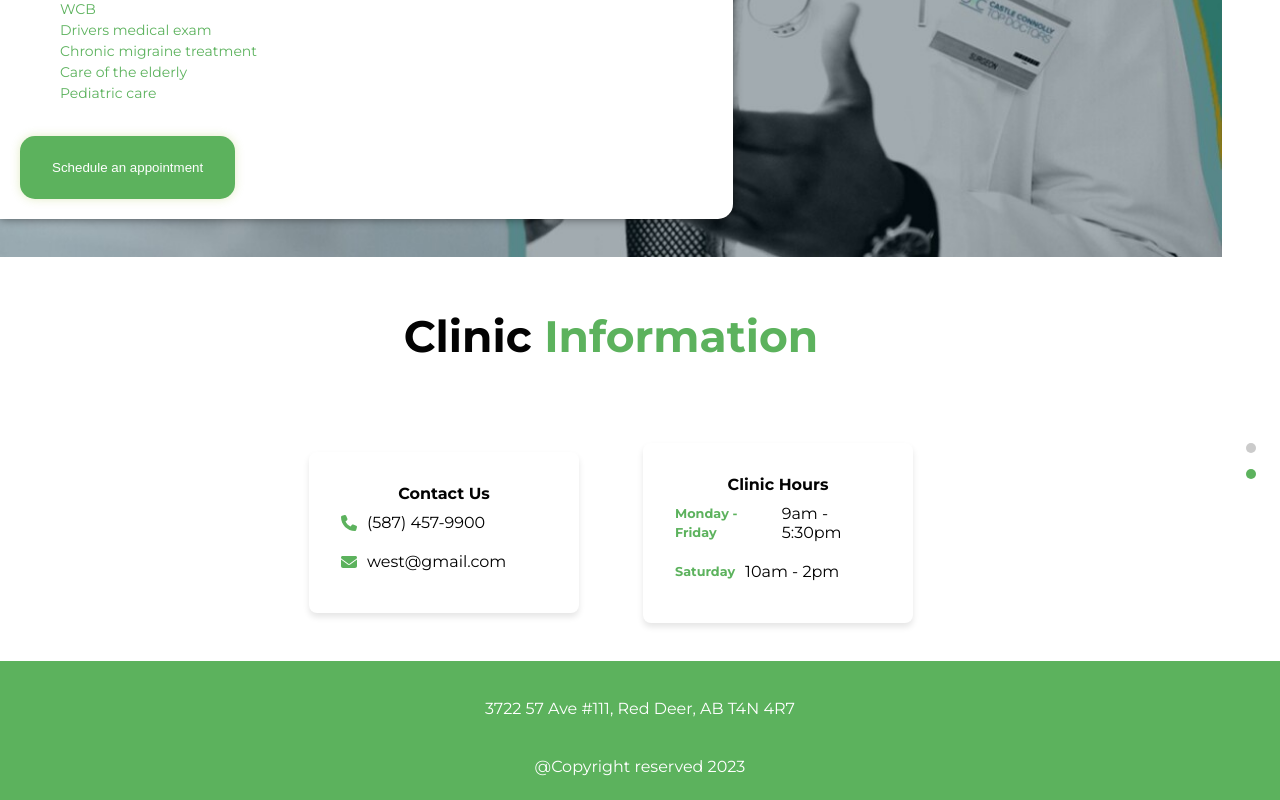
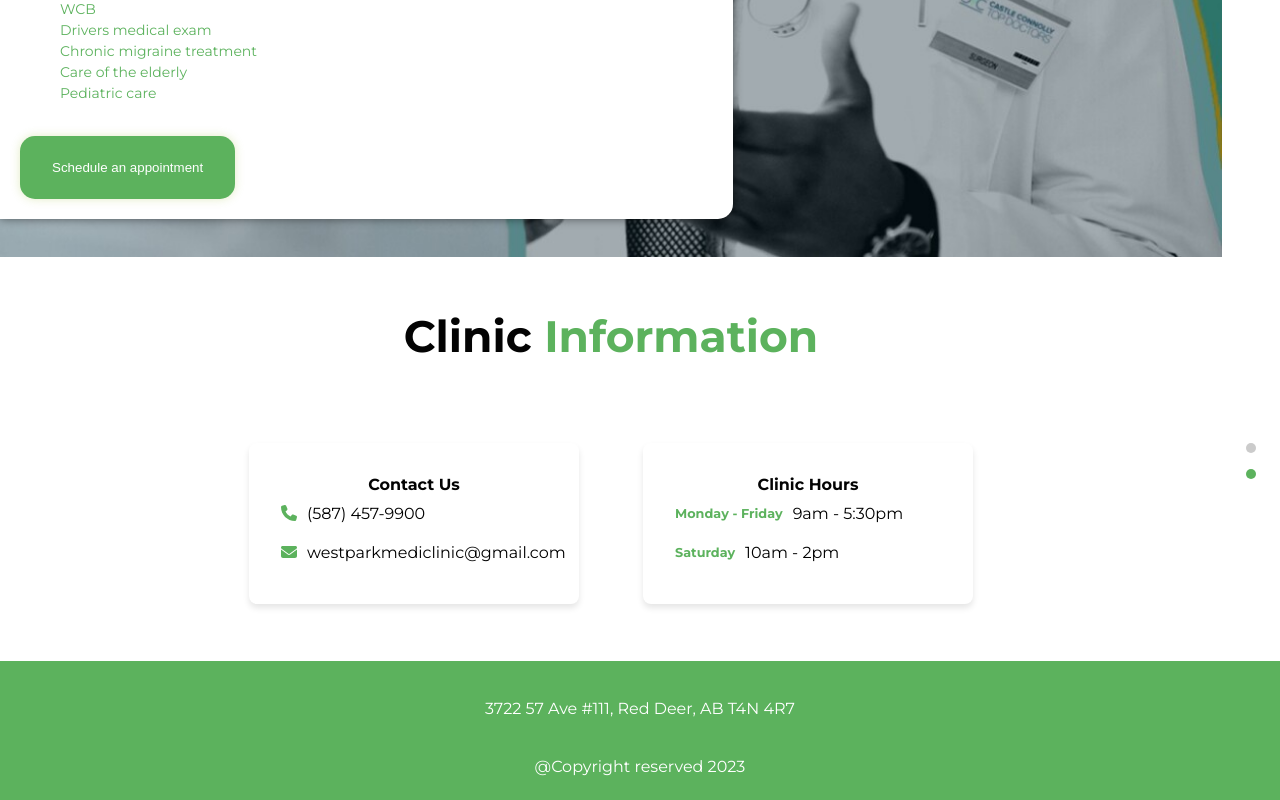
Before and after one commit to Dannathetechgirl/westpart, a React (Create React App) app: page / in a window 1280 px wide. Shown: the part 385-1185 px from the top of the page. Built offline with nearby package versions, Linux system fonts and the light colour scheme.

Commit message:
fix: email was fixed

```diff
--- a/src/container/About/about.jsx
+++ b/src/container/About/about.jsx
@@ -22,7 +22,7 @@ function About() {
                     </div>
                     <div className="app__about-content">
                         <FontAwesomeIcon icon={faEnvelope} color="#5cb25d" />
-                        <span>west@gmail.com</span>
+                        <span>westparkmediclinic@gmail.com</span>
                     </div>
 
                 </div>
--- a/src/container/About/about.scss
+++ b/src/container/About/about.scss
@@ -8,7 +8,7 @@
     align-items: center;
 
     .app__about-card {
-        width: 270px;
+        width: 330px;
 
         flex-direction: column;
         margin: 2rem;
--- a/src/container/Home/section.scss
+++ b/src/container/Home/section.scss
@@ -21,7 +21,7 @@
         transform: translateY(-50%);
 
 
-        @media (max-width: 1024px) {
+        @media (max-width: 1200px) {
             width: 100%; // Adjust for tablet
 
 
```
